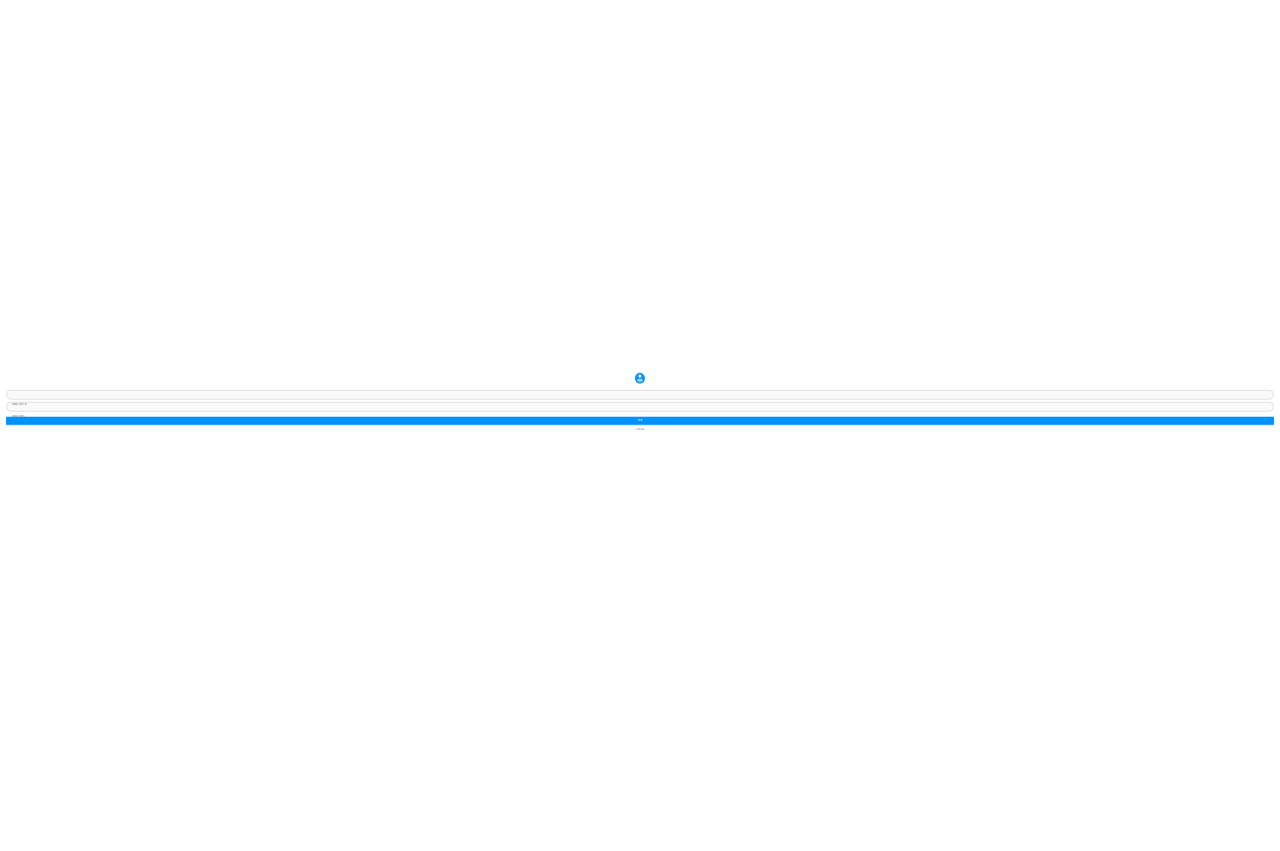
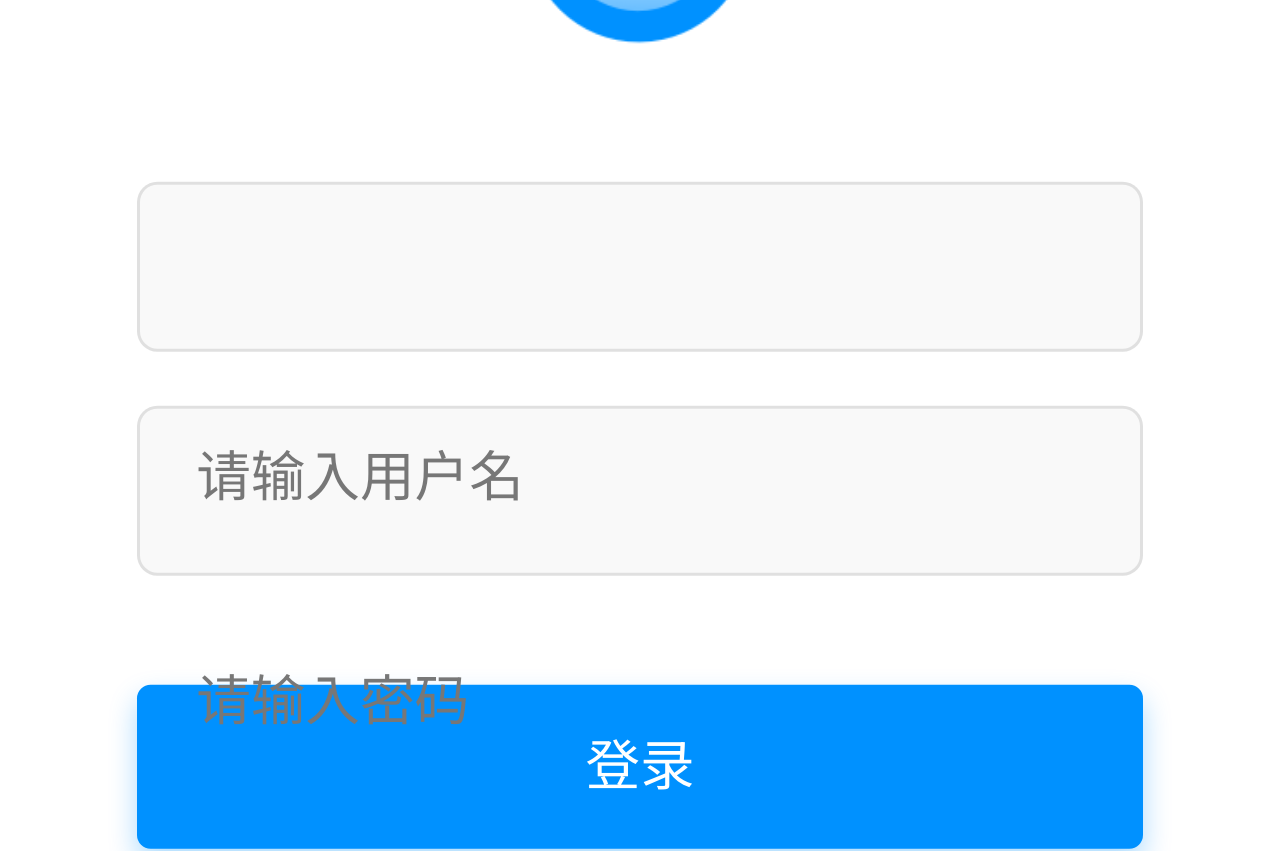
Before and after one commit to jiaokaihang/jingdong, a Vue app: page /shop/1#/login in a window 1280 px wide. Shown: the top 851 px of the page. Before the commit the page ends 800 px from the top, so only its background shows below. Built offline with nearby package versions, Linux system fonts and the light colour scheme; the HTML template or start-up script is replaced by a standard one.

Commit message:
上线前的修改工作

```diff
--- a/public/index.html
+++ b/public/index.html
@@ -1,11 +1,17 @@
 <!DOCTYPE html>
-<html lang="">
+<html lang="en">
   <head>
     <meta charset="utf-8">
     <meta http-equiv="X-UA-Compatible" content="IE=edge">
     <meta name="viewport" content="width=device-width,initial-scale=1.0">
     <link rel="icon" href="<%= BASE_URL %>favicon.ico">
     <title><%= htmlWebpackPlugin.options.title %></title>
+    <script>
+      var width = document.documentElement.clientWidth || document.body.clientWidth;
+      var ratio = width / 375;
+      var fontSize = 100 * ratio;
+      document.getElementsByTagName('html')[0].style['font-size'] = fontSize + 'px';
+    </script>
   </head>
   <body>
     <noscript>
--- a/src/style/iconfont.css
+++ b/src/style/iconfont.css
@@ -2,9 +2,9 @@
   font-family: 'iconfont';
   /* Project id 3639412 */
   src: url('https://at.alicdn.com/t/font_985780_km7mi63cihi.eot?t=1545807318834');
-  src: url('//at.alicdn.com/t/c/font_3639412_466m8du2key.woff2?t=1663171256967') format('woff2'),
-       url('//at.alicdn.com/t/c/font_3639412_466m8du2key.woff?t=1663171256967') format('woff'),
-       url('//at.alicdn.com/t/c/font_3639412_466m8du2key.ttf?t=1663171256967') format('truetype');
+  src: url('//at.alicdn.com/t/c/font_3639412_f23x5kv7id.woff2?t=1663347113730') format('woff2'),
+  url('//at.alicdn.com/t/c/font_3639412_f23x5kv7id.woff?t=1663347113730') format('woff'),
+  url('//at.alicdn.com/t/c/font_3639412_f23x5kv7id.ttf?t=1663347113730') format('truetype');
 
 }
 
--- a/src/views/login/LoginList.vue
+++ b/src/views/login/LoginList.vue
@@ -113,11 +113,12 @@ export default {
     margin: 0 0.4rem 0.16rem 0.4rem;
     padding: 0 0.16rem;
     background: #f9f9f9;
-    border: 1px solid rgba(0, 0, 0, 0.1);
-    border-radius: 6px;
-    border-radius: 6px;
+    border: .01rem solid rgba(0, 0, 0, 0.1);
+    border-radius: .06rem;
+    border-radius: .06rem;
     &__content {
-      line-height: 0.48rem;
+      margin-top: .12rem;
+      line-height: 0.22rem;
       border: none;
       outline: none;
       width: 100%;
--- a/src/views/orderConfirmation/TopArea.vue
+++ b/src/views/orderConfirmation/TopArea.vue
@@ -42,7 +42,7 @@ export default {
   background-repeat: no-repeat;
   &__header {
     position: relative;
-    padding-top: .26rem;
+    padding-top: .2rem;
     line-height: .24rem;
     color: $bgColor;
     text-align: center;
--- a/src/views/register/RegisterList.vue
+++ b/src/views/register/RegisterList.vue
@@ -90,11 +90,12 @@ export default {
     margin: 0 .4rem .16rem .4rem;
     padding: 0 .16rem;
     background: #F9F9F9;
-    border: 1px solid rgba(0,0,0,0.10);
-    border-radius: 6px;
-    border-radius: 6px;
+    border: .01remsolid rgba(0,0,0,0.10);
+    border-radius: .06rem;
+    border-radius: .06rem;
     &__content{
-      line-height: .48rem;
+      margin-top: .12rem;
+      line-height: .22rem;
       border: none;
       outline: none;
       width: 100%;
--- a/src/views/shop/cartList.vue
+++ b/src/views/shop/cartList.vue
@@ -29,13 +29,13 @@
           </p>
         </div>
         <div class="product__number">
-          <span class="product__number__minus"
+          <span class="product__number__minus iconfont"
           @click="() => {changeCartItemInfo(shopId, item._id, item, -1)}"
-          >-</span>
+          >&#xe617;</span>
           {{item.count ||  0  }}
-          <span class="product__number__add"
+          <span class="product__number__add iconfont"
            @click="() => {changeCartItemInfo(shopId, item._id, item, 1)}"
-          >+</span>
+          >&#xe728;</span>
       </div>
     </div>
     </div>
@@ -137,7 +137,7 @@ export default {
   &__header{
     display: flex;
    line-height: .40rem;
-    border-bottom: 1px solid  $content-bgColor;
+    border-bottom: 1.01rem solid  $content-bgColor;
     font-size: .14rem;
     color: $content-fontcolor;
     &__all{
@@ -214,13 +214,16 @@ export default {
         text-align: center;
       }
       &__minus {
-        border: 0.01rem solid $border-color;
+        position: relative;
+        top: .02rem;
         color: $border-color;
         margin-right: 0.05rem;
       }
       &__add {
-        background: $background;
-        color: $bgColor;
+        position: relative;
+        top: .02rem;
+        background: $bgColor  ;
+        color: $background;
         margin-left: 0.05rem;
       }
     }
--- a/src/views/shop/contentList.vue
+++ b/src/views/shop/contentList.vue
@@ -26,13 +26,13 @@
           </p>
         </div>
         <div class="product__number">
-          <span class="product__number__minus"
+          <span class="product__number__minus iconfont"
           @click="() => {changeCartItem(shopId, item._id, item, -1, shopName)}"
-          >-</span>
+          >&#xe617;</span>
           {{getProductCartCount(shopId, item._id)}}
-          <span class="product__number__add"
+          <span class="product__number__add iconfont"
            @click="() => {changeCartItem(shopId, item._id, item, 1, shopName)}"
-          >+</span>
+          >&#xe728;</span>
         </div>
       </div>
     </div>
@@ -124,7 +124,7 @@ export default {
   &__item {
     line-height: 0.4rem;
     text-align: center;
-    font-size: 14px;
+    font-size: .14rem;
     color: $content-fontcolor;
     &--active {
       background: $bgColor;
@@ -180,6 +180,7 @@ export default {
       position: absolute;
       bottom: 0.12rem;
       right: 0;
+      line-height: .18rem;
       &__minus,
       &__add {
         display: inline-block;
@@ -191,13 +192,11 @@ export default {
         text-align: center;
       }
       &__minus {
-        border: 0.01rem solid $border-color;
-        color: $border-color;
         margin-right: 0.05rem;
       }
       &__add {
-        background: $background;
-        color: $bgColor;
+        background: $bgColor;
+        color:  $background;
         margin-left: 0.05rem;
       }
     }
```
